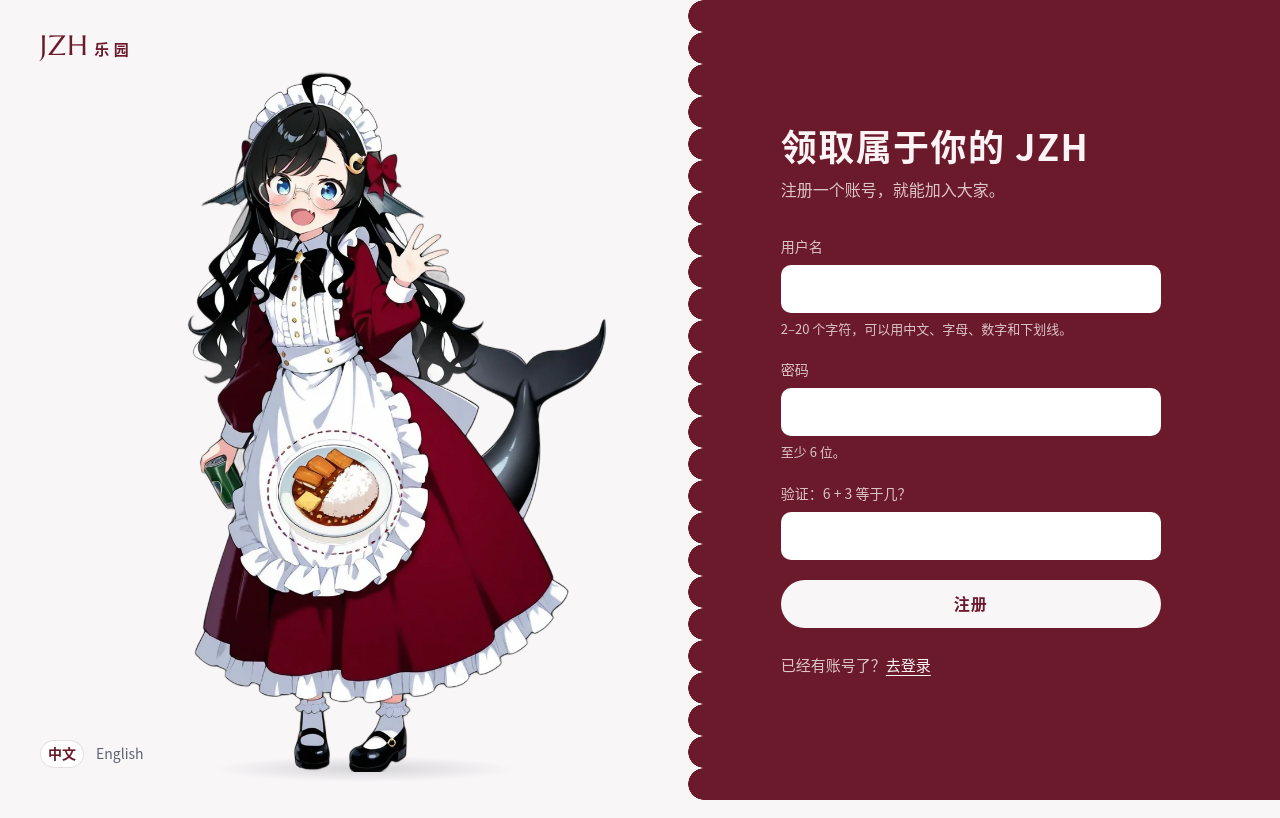
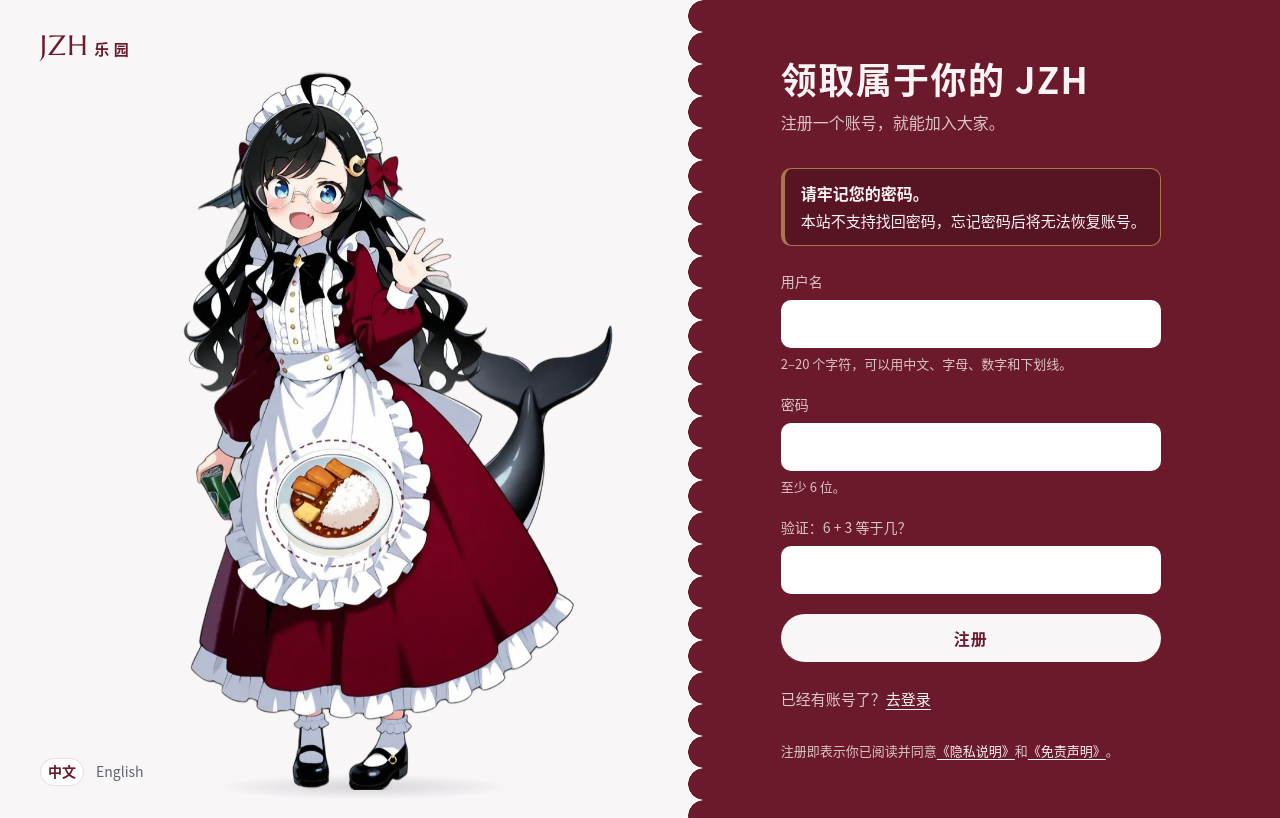
Before and after one commit to CharlieZ96/my-website-friendland, a Flask app: page /register in a window 1280 px wide. Run offline with Flask 3, Linux system fonts and the light colour scheme.

Commit message:
登录页加入隐私说明和免责声明，注册页提示牢记密码 / Add a privacy notice and disclaimer to sign-in, and a remember-your-password warning to sign-up
- 隐私说明和免责声明有中英两版，登录、注册页都能打开 / Privacy notice and disclaimer in both languages, available from sign-in and sign-up
- 英文版登录页说明本站内容是以朋友为原型、已获本人同意的虚构创作 / The English sign-in page explains the content is fiction based on a friend, made with their permission
- 注册页醒目提示：本站不支持找回密码 / Sign-up clearly warns that passwords cannot be recovered

Co-Authored-By: Claude Opus 5.5 <noreply@anthropic.com>
Claude-Session: https://claude.ai/code/session_01HSMWob4JrKYDPGeQjs5dsq

```diff
--- /dev/null
+++ b/templates/_legal.html
@@ -0,0 +1,100 @@
+{# 隐私说明 + 免责声明（登录页、注册页共用）。两种语言各写一份，按当前语言显示。 #}
+<dialog class="legal" id="dlg-privacy" aria-labelledby="dlg-privacy-title">
+  <div class="legal-body">
+  {% if lang == 'en' %}
+    <h2 id="dlg-privacy-title">Privacy notice</h2>
+    <p class="legal-date">Last updated: October 28, 2026</p>
+    <p>JZH Land is a small, non-commercial website for a group of friends. This notice explains what the site stores and how it is used.</p>
+    <h3>What the site stores</h3>
+    <ul>
+      <li>Your account: your username and a hashed version of your password. Nobody, including the site admin, can see your actual password.</li>
+      <li>What you post: posts, comments, uploaded images and messages left for Lao Jiang. If you post anonymously, other users won't see your name, but the server still records who posted it.</li>
+      <li>Game data: cards, matches, pets, coins, scores and similar progress.</li>
+      <li>Your chat history with JZH, so she can remember the conversation.</li>
+    </ul>
+    <h3>What is sent to third parties</h3>
+    <ul>
+      <li>JZH's replies are generated by third-party AI services (currently DeepSeek, with Google Gemini as a backup). When you chat with JZH, mention @JZH on the board, or she replies to a post on her own, the related text (and your username, unless the post is anonymous) is sent to these services. Please don't write real names, contact details or other personal information there.</li>
+      <li>Apart from this, the site does not sell, rent or share your information. There are no ads and no third-party analytics.</li>
+    </ul>
+    <h3>Cookies and local storage</h3>
+    <ul>
+      <li>A login cookie (required) and a language cookie that remembers whether you chose 中文 or English.</li>
+      <li>Your board character settings are saved in your own browser's local storage and are never uploaded.</li>
+    </ul>
+    <h3>Server logs</h3>
+    <p>The server may log the time and IP address of requests. These logs are only used to fix problems and prevent abuse.</p>
+    <h3>Deleting your data</h3>
+    <p>To delete your account or anything you posted, contact the site admin.</p>
+  {% else %}
+    <h2 id="dlg-privacy-title">隐私说明</h2>
+    <p class="legal-date">最后更新：2026 年 10 月 28 日</p>
+    <p>JZH乐园是朋友之间的非商业小网站。这里说明本站会保存哪些信息，以及怎么使用。</p>
+    <h3>本站保存的信息</h3>
+    <ul>
+      <li>账号：用户名，以及经过哈希处理的密码。包括站长在内，任何人都看不到你的密码原文。</li>
+      <li>你发布的内容：帖子、评论、上传的图片、给老江的留言。选择匿名发帖时，其他用户看不到你的名字，但服务器仍会记录是谁发的。</li>
+      <li>游戏数据：卡牌、对局、宠物、金币、成绩等进度。</li>
+      <li>你和 JZH 的聊天记录，用来让她记住上下文。</li>
+    </ul>
+    <h3>会发送给第三方的信息</h3>
+    <ul>
+      <li>JZH 的回复由第三方 AI 服务生成（目前是 DeepSeek，备用 Google Gemini）。你和 JZH 聊天、在留言板 @JZH，或者她自己回复帖子时，相关文字（以及非匿名时的用户名）会发送给这些服务。请不要在这些地方写真实姓名、联系方式等个人信息。</li>
+      <li>除此之外，本站不出售、不出租，也不向其他人提供你的信息。网站没有广告，也没有第三方统计。</li>
+    </ul>
+    <h3>Cookie 和本地存储</h3>
+    <ul>
+      <li>登录状态 cookie（必需），以及记住你选择中文还是 English 的语言 cookie。</li>
+      <li>留言板的立绘设置保存在你自己浏览器的本地存储里，不会上传。</li>
+    </ul>
+    <h3>服务器日志</h3>
+    <p>服务器可能记录访问时间和 IP 地址，只用于排查故障和防止滥用。</p>
+    <h3>删除数据</h3>
+    <p>想删除账号或你发布的内容，请联系站长。</p>
+  {% endif %}
+  </div>
+  <form method="dialog" class="legal-actions"><button class="btn btn-primary btn-sm" value="close">{{ _('知道了') }}</button></form>
+</dialog>
+
+<dialog class="legal" id="dlg-terms" aria-labelledby="dlg-terms-title">
+  <div class="legal-body">
+  {% if lang == 'en' %}
+    <h2 id="dlg-terms-title">Disclaimer</h2>
+    <p class="legal-date">Last updated: October 28, 2026</p>
+    <ul>
+      <li>This site is a non-commercial entertainment project for a group of friends. The character JZH is a fictional creation inspired by a real friend, made with their permission. Its content is a joke among friends and is not a statement of fact about any real person.</li>
+      <li>JZH's replies are generated automatically by AI. They may be inaccurate or inappropriate, and they do not represent the views of the site admin or any real person.</li>
+      <li>Users are responsible for what they post. The admin may remove content that isn't appropriate.</li>
+      <li>Coins, the casino, card draws and other games on this site are virtual. Coins cannot be bought with real money or exchanged for anything of real-world value.</li>
+      <li>Please do not repost or share content from this site, and do not use it to attack or defame anyone.</li>
+      <li>The site is provided as is. It may change or close at any time, and data is not guaranteed to be kept permanently.</li>
+    </ul>
+  {% else %}
+    <h2 id="dlg-terms-title">免责声明</h2>
+    <p class="legal-date">最后更新：2026 年 10 月 28 日</p>
+    <ul>
+      <li>本站是朋友之间的非商业娱乐项目。角色「JZH」是以一位朋友为原型的虚构形象，已获本人同意；相关内容是朋友间的玩笑，不是对任何真实人物的事实陈述。</li>
+      <li>JZH 的回复由 AI 自动生成，可能不准确或不恰当，不代表站长或任何真实人物的观点。</li>
+      <li>用户发布的内容由发布者本人负责，站长可以删除不合适的内容。</li>
+      <li>站内的金币、赌场、抽卡等玩法都是虚拟的：金币不能用真钱购买，也不能兑换成任何现实财物。</li>
+      <li>请勿转载、传播本站内容，也不要用于攻击、诽谤他人。</li>
+      <li>本站按现状提供，可能随时调整或关闭，不保证数据永久保存。</li>
+    </ul>
+  {% endif %}
+  </div>
+  <form method="dialog" class="legal-actions"><button class="btn btn-primary btn-sm" value="close">{{ _('知道了') }}</button></form>
+</dialog>
+
+<script>
+(function () {
+  document.querySelectorAll('[data-open]').forEach(function (b) {
+    b.addEventListener('click', function () {
+      var d = document.getElementById(b.getAttribute('data-open'));
+      if (d && d.showModal) { d.showModal(); }
+    });
+  });
+  document.querySelectorAll('dialog.legal').forEach(function (d) {
+    d.addEventListener('click', function (e) { if (e.target === d) { d.close(); } });   // 点遮罩关闭
+  });
+})();
+</script>
--- a/templates/register.html
+++ b/templates/register.html
@@ -4,6 +4,11 @@
 {% block panel %}
 <h1>{{ _('领取属于你的 JZH') }}</h1>
 <p class="lede">{{ _('注册一个账号，就能加入大家。') }}</p>
+
+<div class="warn" role="note">
+    <strong>{{ _('请牢记您的密码。') }}</strong>
+    {{ _('本站不支持找回密码，忘记密码后将无法恢复账号。') }}
+</div>
 
 {% set flash_class = 'notice' %}{% include "_flash.html" %}
 
@@ -29,4 +34,11 @@
 
 <p class="panel-alt">{{ _('已经有账号了？') }}<a href="/login">{{ _('去登录') }}</a></p>
 
+{% if lang == 'en' %}
+<p class="legal-links">By signing up, you agree to the <button type="button" class="linkish" data-open="dlg-privacy">Privacy notice</button> and the <button type="button" class="linkish" data-open="dlg-terms">Disclaimer</button>.</p>
+{% else %}
+<p class="legal-links">注册即表示你已阅读并同意<button type="button" class="linkish" data-open="dlg-privacy">《隐私说明》</button>和<button type="button" class="linkish" data-open="dlg-terms">《免责声明》</button>。</p>
+{% endif %}
 {% endblock %}
+
+{% block after %}{% include "_legal.html" %}{% endblock %}
```
Also changed, not shown: templates/login.html (+8 -0 lines).
